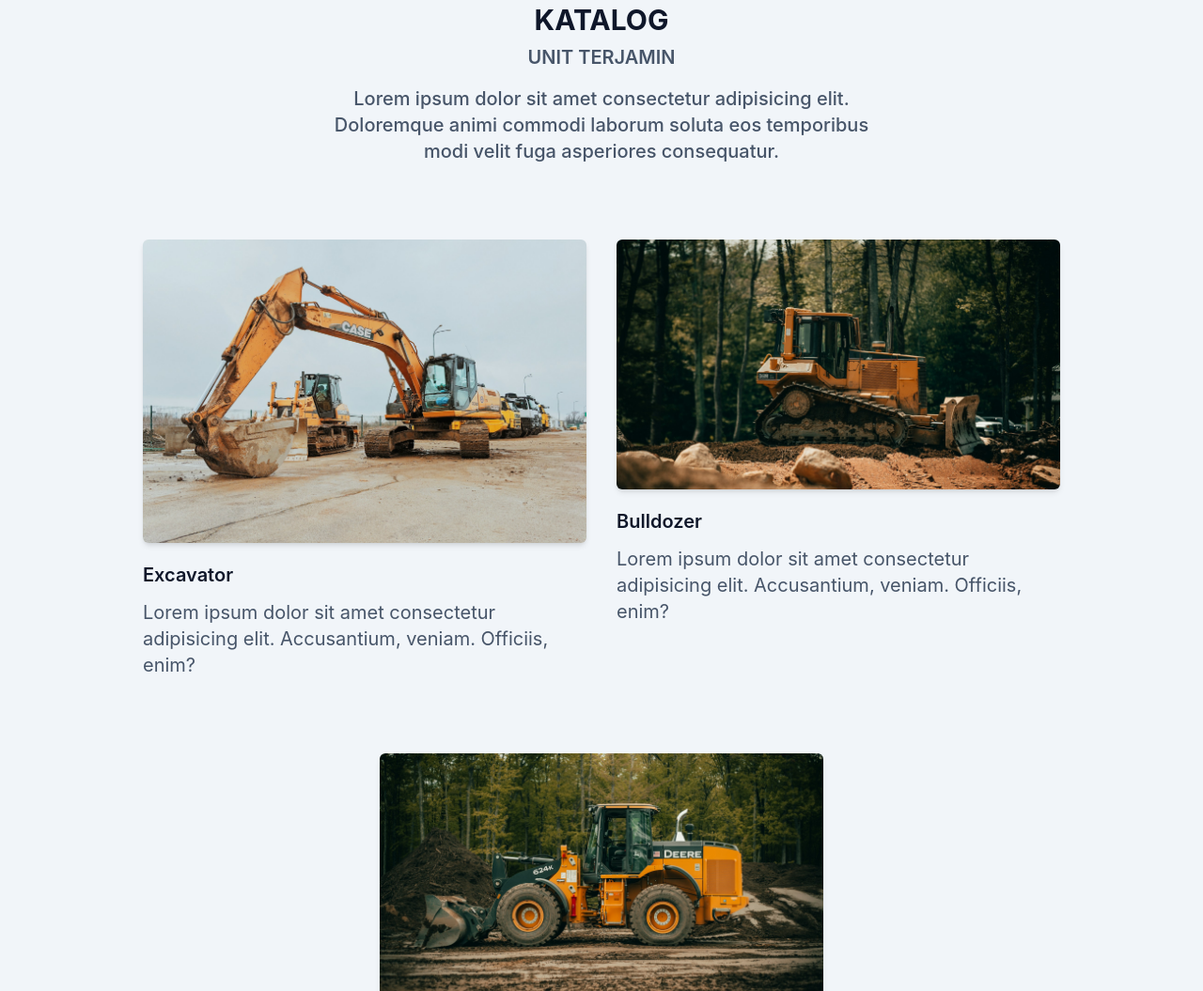
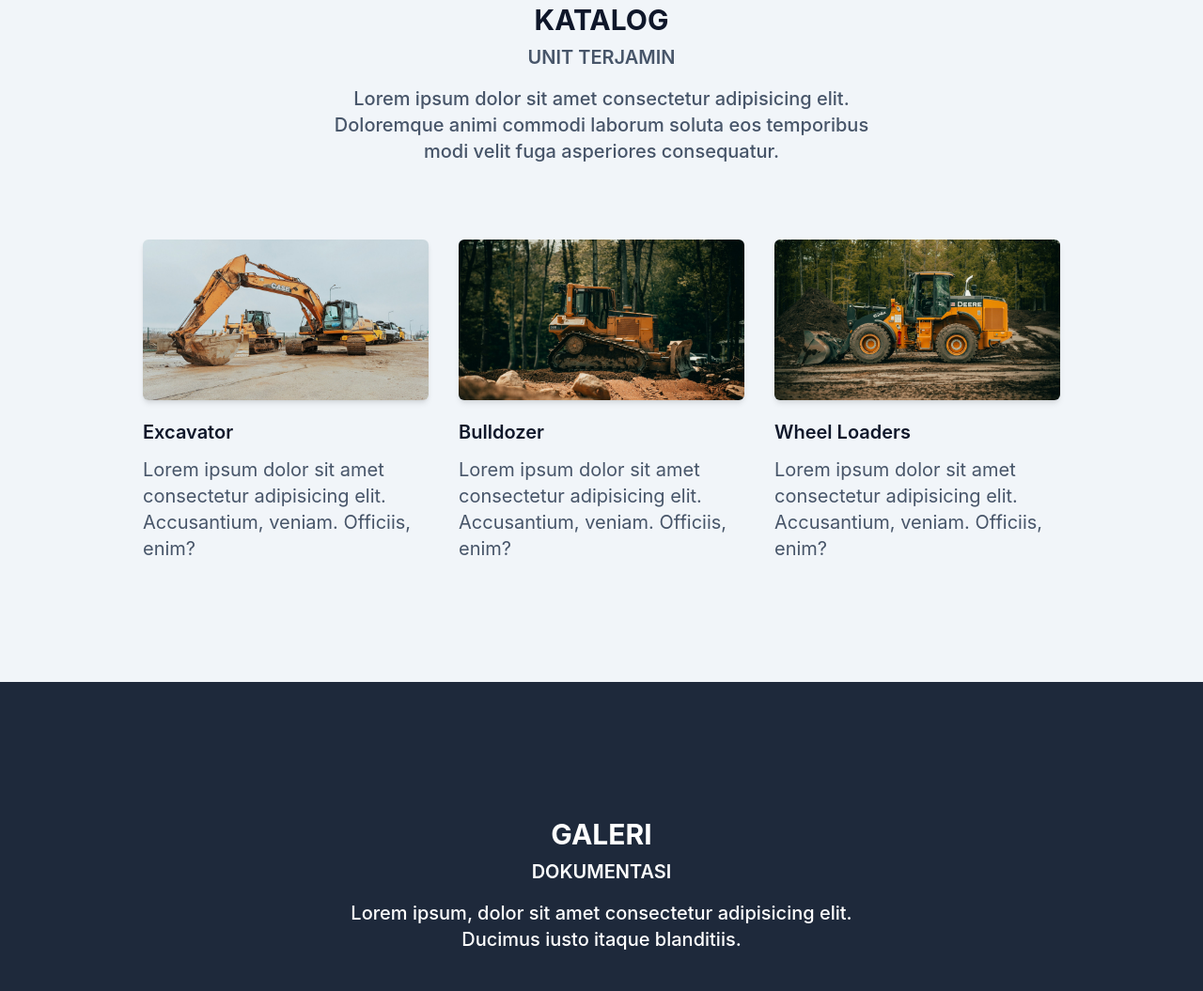
Before and after one commit to ariefdpras/BMS, a website: page index.html in a window 1280 px wide. Shown: the part 1118-2173 px from the top of the page at 94% size. Drawn offline with Linux system fonts and the light colour scheme.

Commit message:
merubah tampilan

```diff
--- a/index.html
+++ b/index.html
@@ -259,9 +259,9 @@
         <div
           class="w-full px-4 flex flex-wrap justify-center xl:w-10/12 xl:mx-auto"
         >
-          <div class="mb-12 p-4 md:w-1/2">
+          <div class="mb-12 p-4 md:w-1/3">
             <div class="rounded-md shadow-md overflow-hidden">
-              <img src="img/ex6.jpg" alt="excavator" width="w-full" />
+              <img src="img/ex6_3.jpg" alt="excavator" width="w-full" />
             </div>
             <h3 class="font-semibold text-xl text-dark mt-5 mb-3 lg:text-xl">
               Excavator
@@ -283,7 +283,7 @@
               Accusantium, veniam. Officiis, enim?
             </p>
           </div> -->
-          <div class="mb-12 p-4 md:w-1/2">
+          <div class="mb-12 p-4 md:w-1/3">
             <div class="rounded-md shadow-md overflow-hidden">
               <img src="img/bdzr.jpg" alt="excavator" width="w-full" />
             </div>
@@ -295,7 +295,7 @@
               Accusantium, veniam. Officiis, enim?
             </p>
           </div>
-          <div class="mb-12 p-4 md:w-1/2">
+          <div class="mb-12 p-4 md:w-1/3">
             <div class="rounded-md shadow-md overflow-hidden">
               <img src="img/ex14.jpg" alt="excavator" width="w-full" />
             </div>
```
Also changed, not shown: img/ex6_2.jpg (added), img/ex6_3.jpg (added), img/sany1.jpg (added), img/sany2.jpg (added), img/sany3.jpg (added), img/sany4.png (added), img/sumi1.jpg (added), img/sumi2.jpg (added), img/sumitomo.jpg (added).
